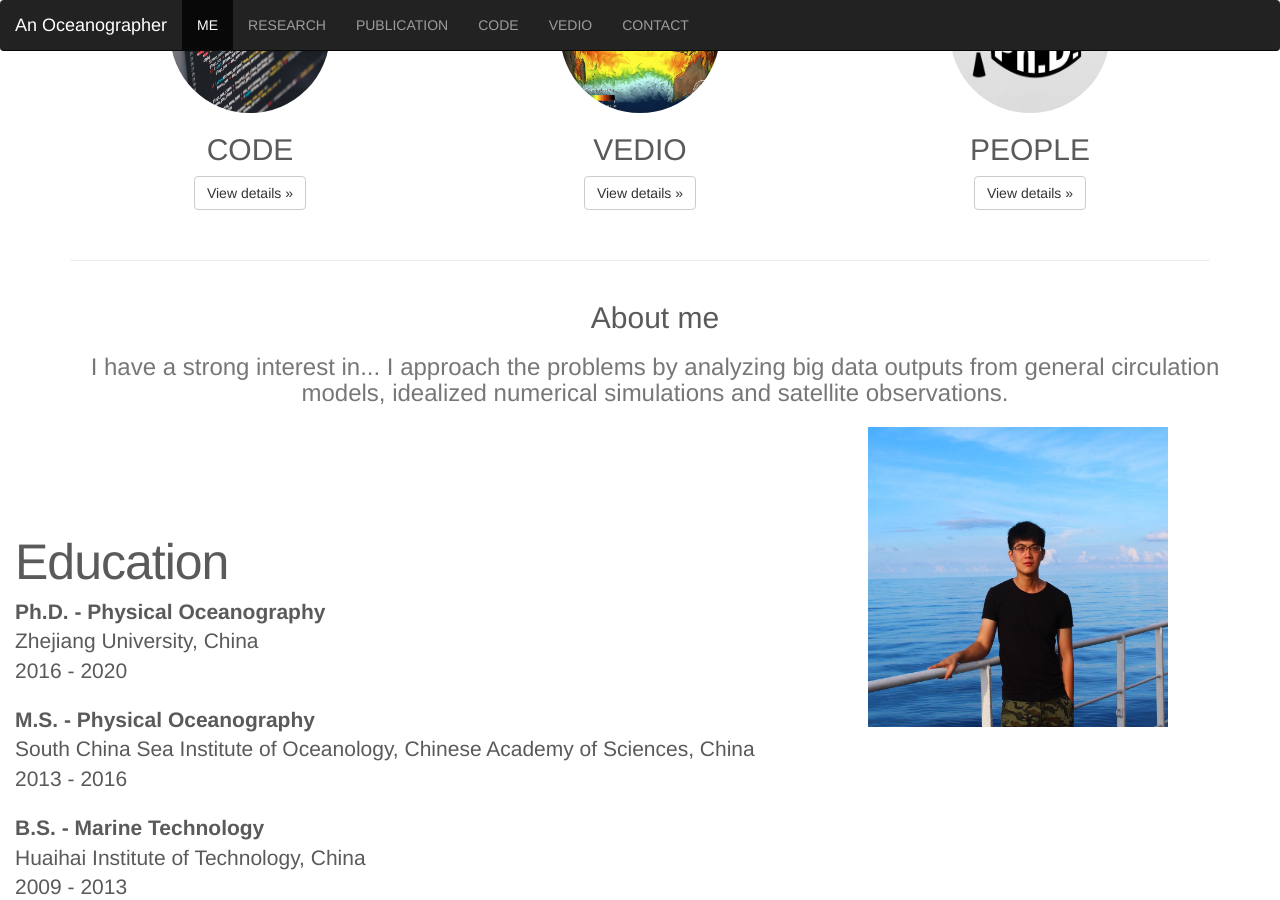
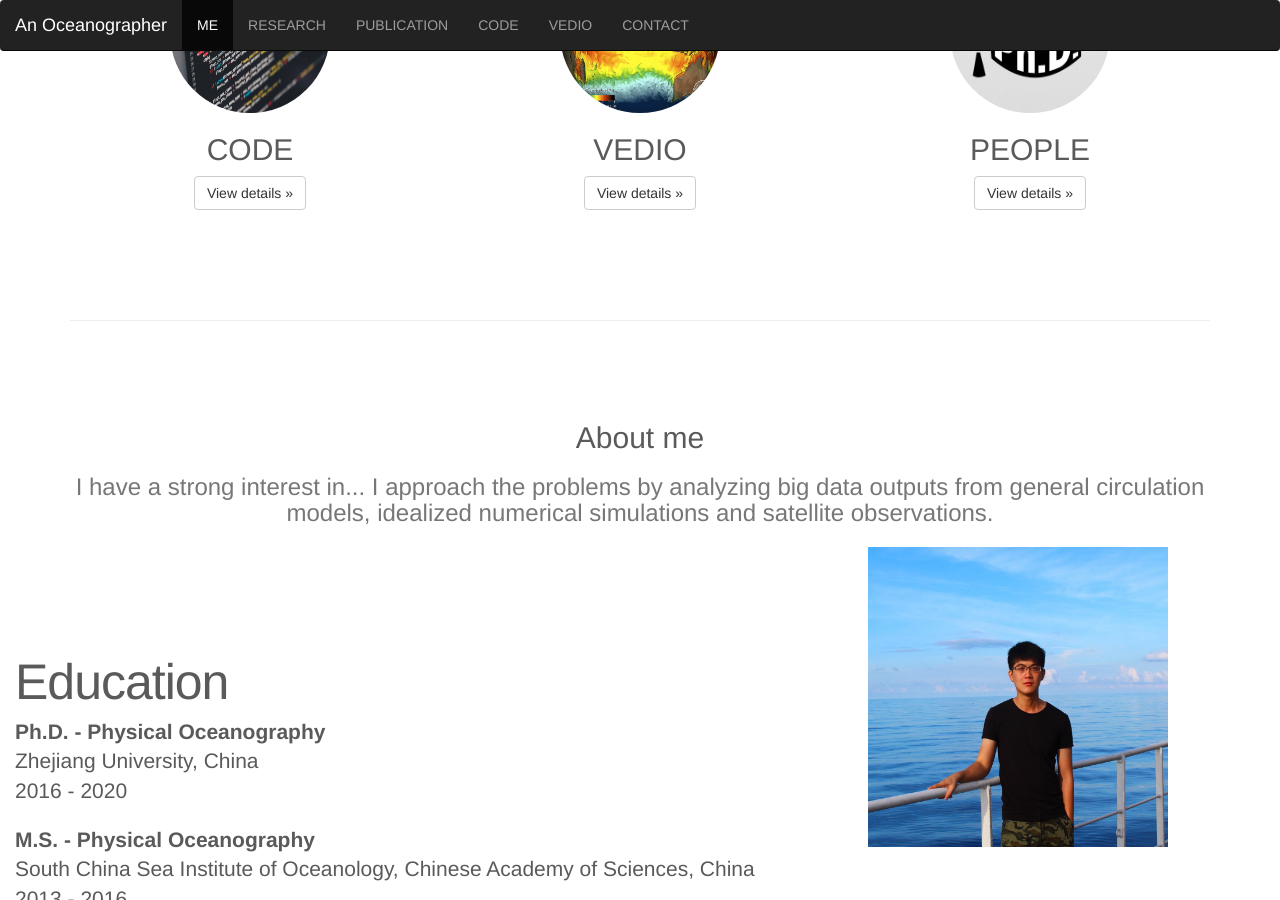
Before and after one commit to liutongya/liutongya.github.io, a Jekyll site: the page built from index.html, in a window 1280 px wide and 900 px high, scrolled down 894 px. Built offline with Jekyll 4.4.1, drawn with Linux system fonts in a browser that asks for light colours.

Commit message:
Update index.html

```diff
--- a/index.html
+++ b/index.html
@@ -52,15 +52,15 @@
 
 
       <!-- START THE FEATURETTES -->
-      <hr id="about" class="{% cycle '', 'bg-light-gray' %}">
-          <div class="container">
-              <div class="row">
-                  <div class="col-lg-12 text-center">
+      <hr class="featurette-divider">
+      <div id="about">
+          <div class="row featurette">
+              <div class="col-lg-12 text-center">
                       <h2 class="section-heading"><face="arial">About me</h2>
                       <h3 class="section-subheading text-muted">I have a strong interest in... I approach the problems by analyzing big data outputs from general circulation models, idealized numerical simulations and satellite observations.</p>
-                  </div>
               </div>
           </div>
+      </div>
 
           </div class="container">
               <div class=""row featurette"">
```
